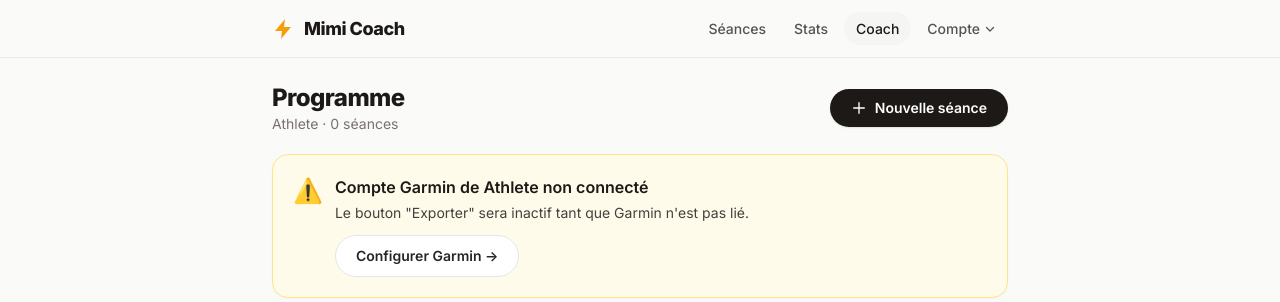
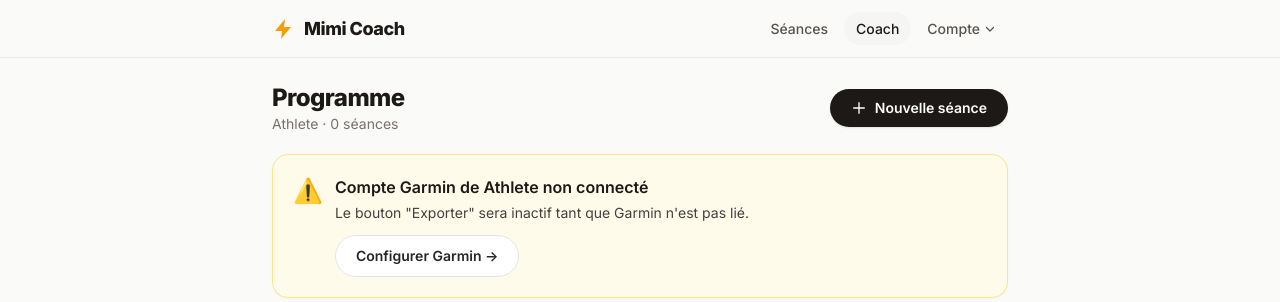
Before and after one commit to loptick-code/mimi-coach, a FastAPI app: page /admin in a window 1280 px wide. Shown: the top 302 px of the page. Run offline with FastAPI, Linux system fonts and the light colour scheme; the visitor is signed in with stand-in values (Sample User, id 1); some libraries are stand-ins or nearby versions.

Commit message:
Retire l'onglet Stats de la nav (la route reste accessible directement)
Co-Authored-By: Claude Opus 4.7 (1M context) <noreply@anthropic.com>

```diff
--- a/app/templates/base.html
+++ b/app/templates/base.html
@@ -139,7 +139,6 @@
         </a>
         <nav class="flex items-center gap-0.5 sm:gap-1">
           <a href="/" class="nav-link px-2 sm:px-3 py-1.5 rounded-full {% if request.url.path in ['/', ''] %}nav-link-active bg-stone-100{% endif %}">Séances</a>
-          <a href="/stats" class="nav-link px-2 sm:px-3 py-1.5 rounded-full {% if request.url.path.startswith('/stats') %}nav-link-active bg-stone-100{% endif %}">Stats</a>
           <a href="/admin" class="nav-link px-2 sm:px-3 py-1.5 rounded-full {% if request.url.path.startswith('/admin') %}nav-link-active bg-stone-100{% endif %}">Coach</a>
           {# Menu Compte (Garmin + Déconnexion) #}
           <div class="relative" data-account-menu>
```
